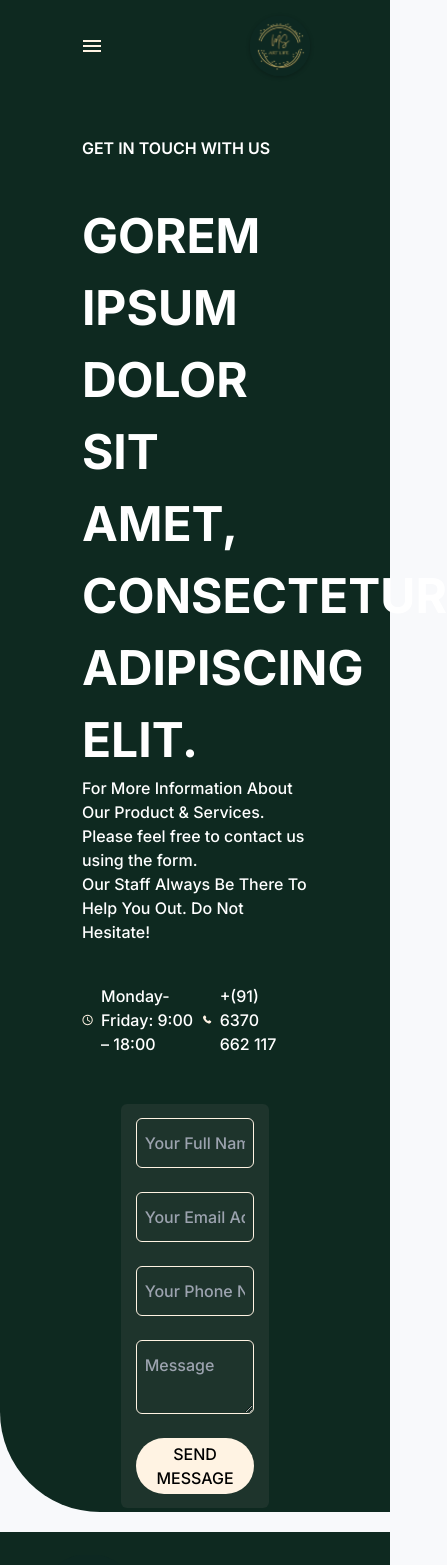
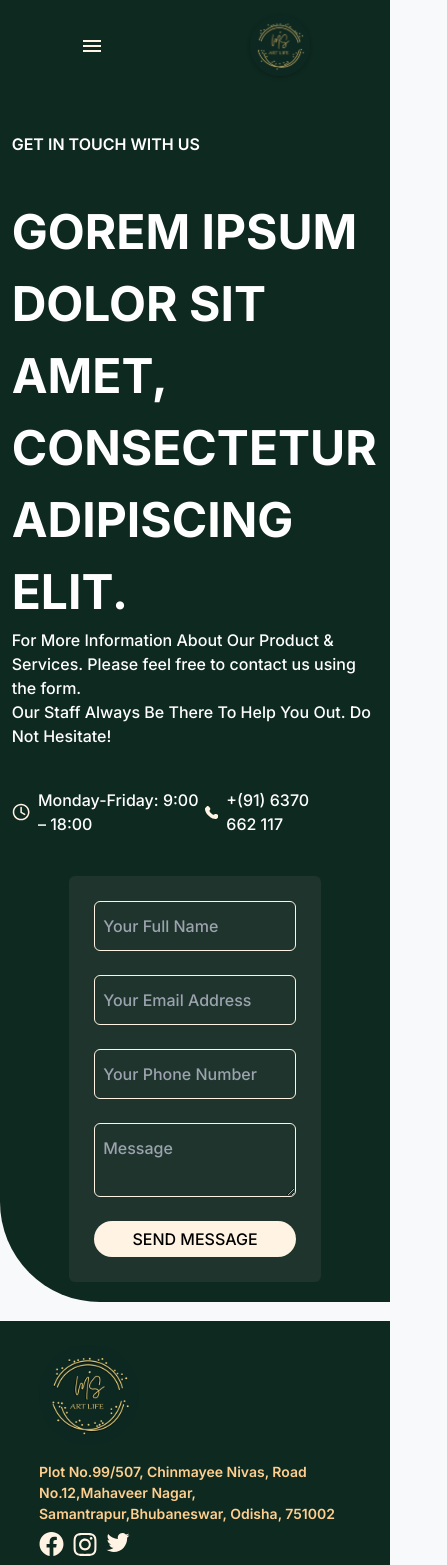
Before and after one commit to biswa2411/msweb, a Next.js app: page /contact-us in a window 390 px wide. Shown: the top 1565 px of the page, 447 px wide, since content can reach past the window. Built offline with nearby package versions, Linux system fonts and the light colour scheme.

Commit message:
added responsiveness to contact page

```diff
--- a/src/app/(with-nav-bar)/contact-us/page.tsx
+++ b/src/app/(with-nav-bar)/contact-us/page.tsx
@@ -24,8 +24,8 @@ const Contact = () => {
   };
 
   return (
-    <div className="flex md:flex-row  flex-col justify-center items-center bg-[#0E2920] font-medium text-[16px] rounded-bl-[100px] mb-[5%]">
-      <div className="text-white md:px-[5%] px-[1%] md:py-[5%] py-[1%] w-[60%]">
+    <div className="md:px-[10%] px-[3%] md:pt-[5%] pb-[5%] flex md:flex-row  flex-col justify-between items-center bg-[#0E2920] font-medium text-[16px] rounded-bl-[100px] mb-[5%]">
+      <div className="text-white w-[100%] md:w-[60%] pr-[2%]">
         <h4 className="uppercase font-semibold text-[16px] pt-10">
           Get In Touch With Us
         </h4>
@@ -76,8 +76,8 @@ const Contact = () => {
           </div>
         </div>
       </div>
-      <div className="md:px-[5%] px-[1%] md:py-[5%] py-[1%] w-[40%]">
-        <div className="bg-[#1e342c] p-[10%] rounded-md">
+      <div className="">
+        <div className="bg-[#1e342c] lg:w-[500px] p-[10%] rounded-md">
         <form onSubmit={handleSubmit}>
           <div className="flex flex-col justify-center items-center gap-6 ">
             <input
```
